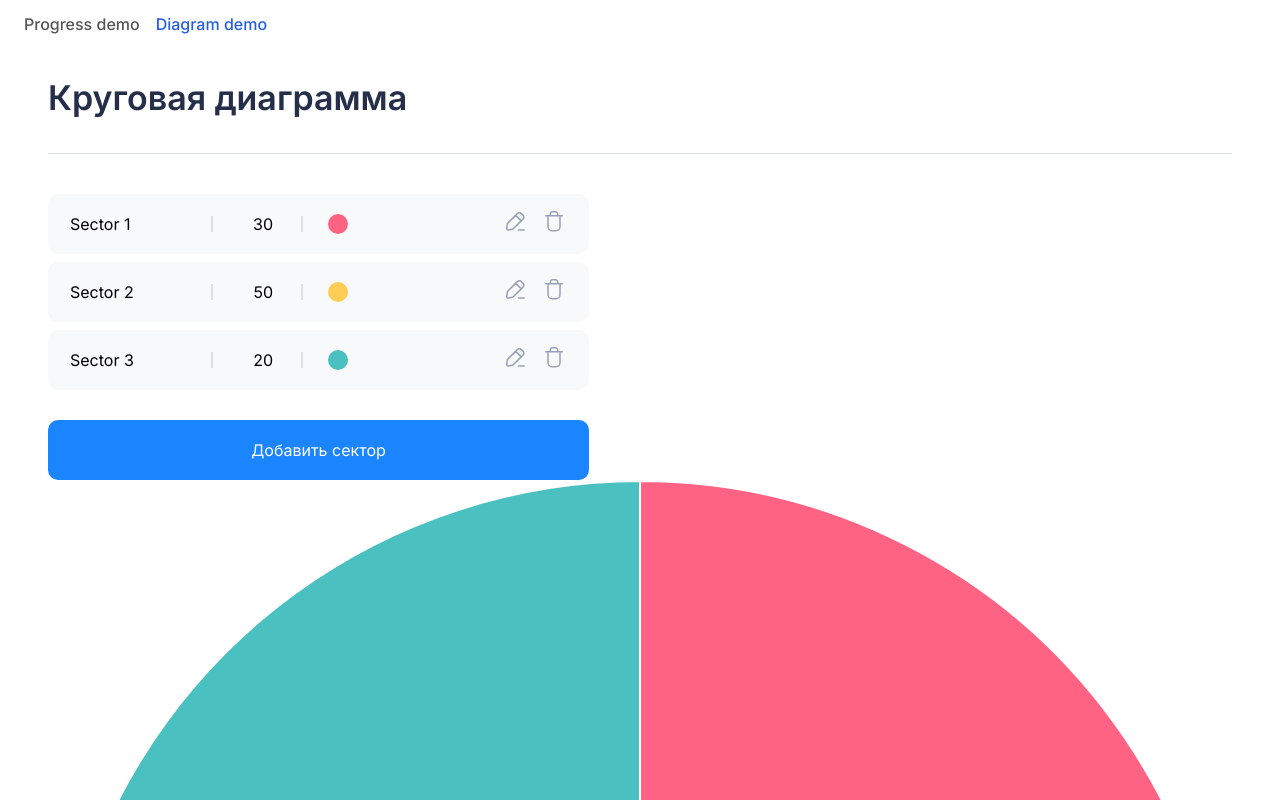
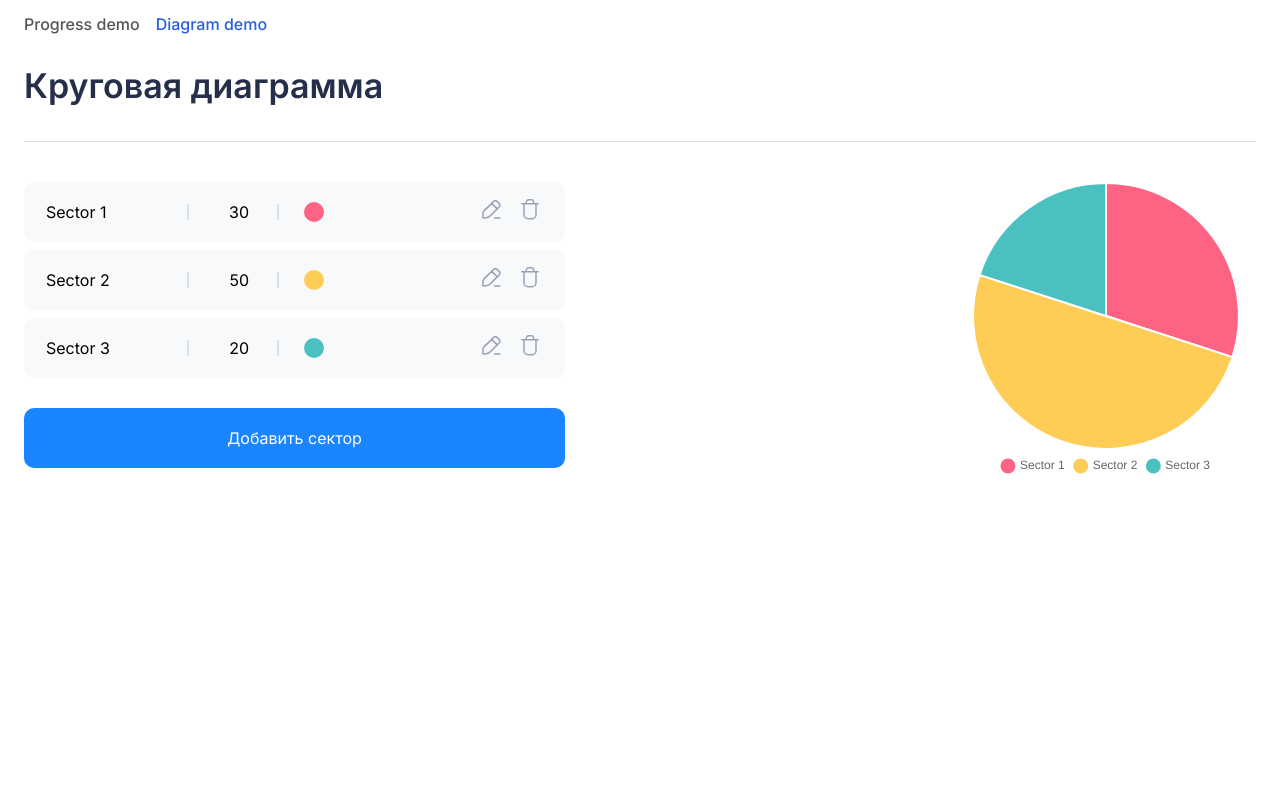
Before and after one commit to Ekaterina1418/progress-bar, a Vue app: page /diagram in a window 1280 px wide. Shown: the top 800 px of the page. Built offline with nearby package versions, Linux system fonts and the light colour scheme.

Commit message:
feat: refactor PieChart component and update DiagramPage layout for improved structure

```diff
--- a/src/components/PieChart.vue
+++ b/src/components/PieChart.vue
@@ -7,7 +7,8 @@
 <script setup lang="ts">
 import type { Sector } from '@/types'
 import { Chart, PieController, ArcElement, Tooltip, Legend } from 'chart.js'
-import { onBeforeMount, onMounted, ref, watch } from 'vue'
+import { onBeforeUnmount, onMounted, ref, watch } from 'vue'
+
 Chart.register(PieController, ArcElement, Tooltip, Legend)
 
 const props = defineProps<{
@@ -15,51 +16,49 @@ const props = defineProps<{
 }>()
 
 const canvasRef = ref<HTMLCanvasElement | null>(null)
-const chart = ref<Chart | null>(null)
+let chart: Chart | null = null
 
-const getChartData = () => ({
-  labes: props.sectors.map((sector) => sector.name),
+const createChart = () => {
+  if (!canvasRef.value) return
+  if (chart) chart.destroy()
+
+  chart = new Chart(canvasRef.value, {
+    type: 'pie',
+    data: {
+      labels: props.sectors.map((s) => s.name),
       datasets: [
         {
           data: props.sectors.map((s) => s.value),
           backgroundColor: props.sectors.map((s) => s.color),
         },
       ],
-})
-
-const initChart = () => {
-  if (!canvasRef.value) return
-  chart.value = new Chart(canvasRef.value, {
-    type: 'pie',
-    data: getChartData(),
+    },
     options: {
       responsive: true,
       plugins: {
         legend: {
           position: 'bottom',
+          labels: {
+            pointStyle: 'circle',
+            usePointStyle: true,
           },
-        tooltip: {
-          enabled: true,
         },
       },
     },
   })
 }
 
-watch(
-  () => props.sectors,
-  () => {
-    if (chart.value) {
-      chart.value.data = getChartData()
-      chart.value.update()
-    }
-  },
-  { deep: true },
-)
-onMounted(initChart)
-onBeforeMount(() => {
-  chart.value?.destroy()
+watch(() => props.sectors, createChart, { deep: true, immediate: true })
+
+onMounted(createChart)
+onBeforeUnmount(() => {
+  chart?.destroy()
 })
 </script>
 
-<style scoped></style>
+<style scoped>
+.pie-chart-wrapper {
+  max-width: 500px;
+  height: auto;
+}
+</style>
--- a/src/pages/DiagramPage.vue
+++ b/src/pages/DiagramPage.vue
@@ -1,8 +1,8 @@
 <template>
-  <div class="page">
-    <section>
-      <h1 class="title">Круговая диаграмма</h1>
-      <div class="wrap-form">
+  <section class="container">
+    <h1 class="title">Круговая диаграмма</h1>
+    <div class="layout">
+      <div class="form">
         <SectorRow
           v-for="sector in sectors"
           :key="sector.id"
@@ -14,21 +14,16 @@
         <button class="add-sector" @click="addSector">Добавить сектор</button>
       </div>
       <PieChart :sectors="sectors" />
-    </section>
-  </div>
+    </div>
+  </section>
 </template>
 
 <script setup lang="ts">
+import SectorRow from '@/components/SectorRow.vue'
 import PieChart from '@/components/PieChart.vue'
-import SectorRow from '@/components/SectorRow.vue'
 import type { Sector } from '@/types'
-import { reactive, ref } from 'vue'
+import { ref } from 'vue'
 
-const model = reactive({
-  name: '',
-  value: 0,
-  color: '',
-})
 const sectors = ref<Sector[]>([
   { id: 1, name: 'Sector 1', value: 30, color: '#FF6384' },
   { id: 2, name: 'Sector 2', value: 50, color: '#FFCD56' },
@@ -38,9 +33,9 @@ const sectors = ref<Sector[]>([
 const addSector = () => {
   const newSector: Sector = {
     id: Date.now(),
-    name: model.name,
-    value: model.value,
-    color: model.color,
+    name: 'Sector',
+    value: 0,
+    color: '#000000',
   }
   sectors.value.push(newSector)
 }
@@ -58,8 +53,15 @@ const removeSector = (id: number) => {
   border-bottom: 1px solid #dbdfe9;
   padding-bottom: 30px;
 }
-.wrap-form {
+.layout {
+  display: flex;
+  justify-content: space-between;
+  flex-wrap: wrap;
+  align-items: flex-start;
+}
+.form {
   max-width: 541px;
+  width: 100%;
 }
 .add-sector {
   width: 100%;
```
Lines whose indentation alone changed are shown as unchanged.
